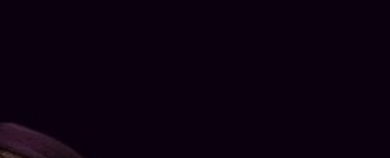
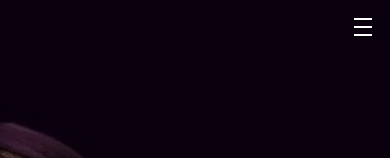
Before and after one commit to MryImani/portfolio-React, a React (Create React App) app: page / in a window 390 px wide. Shown: the top 158 px of the page. Built offline with nearby package versions, Linux system fonts and the light colour scheme.

Commit message:
fix toggle navbar in mobile screen

```diff
--- a/public/index.html
+++ b/public/index.html
@@ -11,6 +11,7 @@
     />
     <link rel="apple-touch-icon" href="%PUBLIC_URL%/logo192.png" />
     <link rel="manifest" href="%PUBLIC_URL%/manifest.json" />
+
     <link href="https://fonts.googleapis.com/css?family=Open+Sans:300,300i,400,400i,600,600i,700,700i|Raleway:300,300i,400,400i,500,500i,600,600i,700,700i|Poppins:300,300i,400,400i,500,500i,600,600i,700,700i" rel="stylesheet">
     <title>Maryam Imani</title>
   </head>
--- a/src/scenes/global/Header.jsx
+++ b/src/scenes/global/Header.jsx
@@ -1,4 +1,5 @@
-import './Header.css'
+import { useState } from "react";
+import "./Header.css";
 import { Link } from "react-router-dom";
 import { IconButton } from "@mui/material";
 import {
@@ -7,10 +8,19 @@ import {
   LinkedIn,
   Instagram,
   Portrait,
+  DensityMedium,
 } from "@mui/icons-material";
+
 const Header = (props) => {
+  const [toggleNavbar, setToggleNavbar] = useState(false);
+  const toggleNav = () => {
+    setToggleNavbar(!toggleNavbar);
+  };
   return (
-    <header id="header" className={props.section !== "home" ? "header-top" : ""}>
+    <header
+      id="header"
+      className={props.section !== "home" ? "header-top" : ""}
+    >
       <div className="container">
         <h1>
           <Link to="/">Maryam Imani</Link>
@@ -19,7 +29,10 @@ const Header = (props) => {
           I'm a passionate <span>front-end developer</span> from Iran
         </h2>
 
-        <nav id="navbar" className="navbar">
+        <nav
+          id="navbar"
+          className={toggleNavbar ? "navbar navbar-mobile" : "navbar"}
+        >
           <ul>
             <li>
               <Link
@@ -72,7 +85,9 @@ const Header = (props) => {
               </Link>
             </li>
           </ul>
-          <i className="bi bi-list mobile-nav-toggle"></i>
+          <span className="mobile-nav-toggle" onClick={toggleNav}>
+            <DensityMedium />
+          </span>
         </nav>
 
         <div class="social-links">
```
